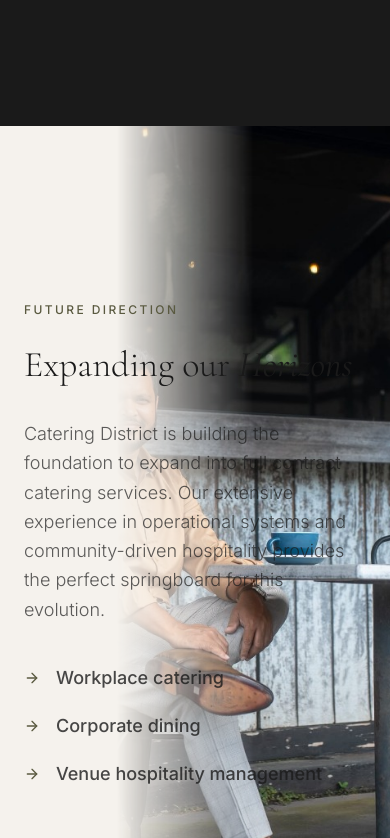
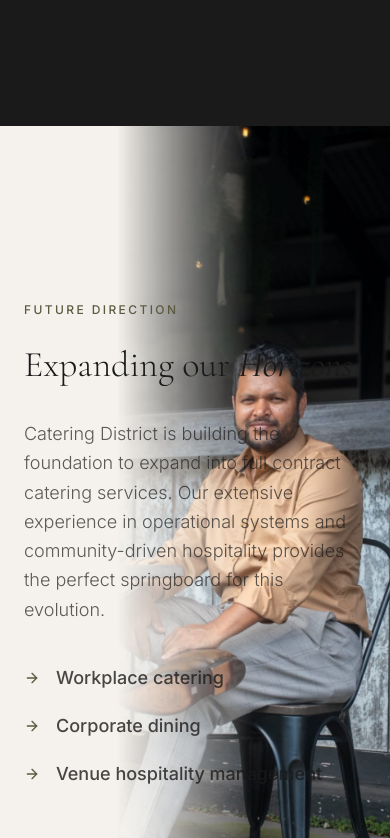
Before and after one commit to sredowan/catering-district, a React (Vite) app: page / in a window 390 px wide. Shown: the part 7126-7964 px from the top of the page. Built offline with nearby package versions, Linux system fonts and the light colour scheme.

Commit message:
feat(ui): update Future Direction mobile image to new portrait shot

```diff
--- a/src/pages/Home.tsx
+++ b/src/pages/Home.tsx
@@ -330,7 +330,7 @@
                 <picture className="w-full h-full">
                     <source media="(min-width: 768px)" srcSet="/images/future-desktop.jpg" />
                     <img
-                        src="/images/future-mobile.jpg"
+                        src="/images/future-mobile-2.png"
                         alt="Future Direction"
                         className="w-full h-full object-cover object-center md:object-right"
                     />
```
Also changed, not shown: public/images/future-mobile-2.png (added).
